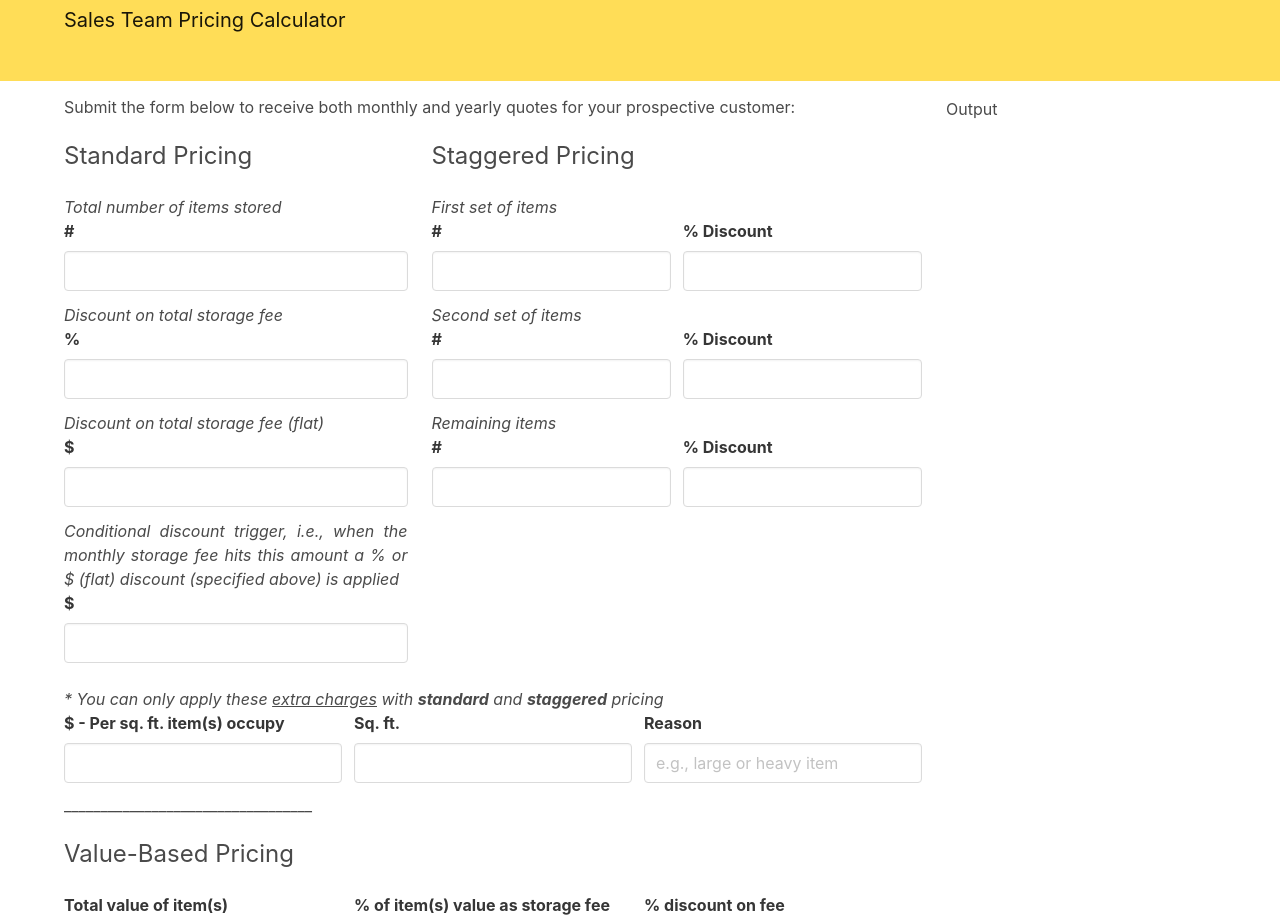
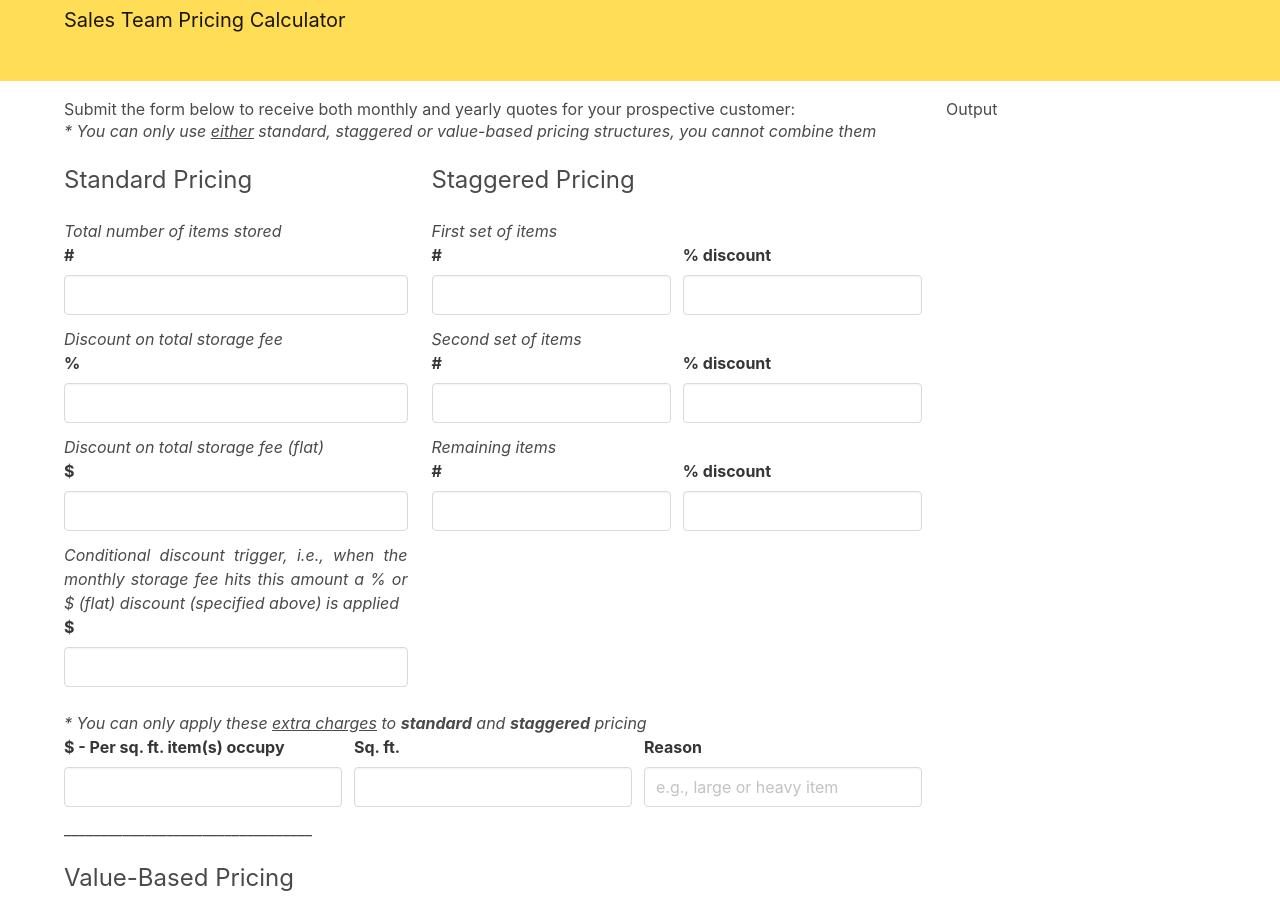
Before and after one commit to refayathaque/bxfy9pgue5fcs9yd, a React (Create React App) app: page / in a window 1280 px wide. Shown: the part 80-1000 px from the top of the page. Built offline with nearby package versions, Linux system fonts and the light colour scheme.

Commit message:
2324 Nov 30 2019

```diff
--- a/src/Input.js
+++ b/src/Input.js
@@ -50,17 +50,6 @@ const Input = ({ postCustomPricing, postCustomPricingReducer }) => {
     }
   }
 
-  const handleExtraChargeReason= value => {
-    setExtraChargeReason(value)
-    if (/^[_A-z0-9]*((-|\s)*[_A-z0-9])*$/g.test(value)) {
-      // https://www.regextester.com/93960
-      // Regex ^ ensures value is a valid set of words and numbers with no symbols
-      setExtraChargeReasonValid(true);
-    } else {
-      setExtraChargeReasonValid(false);
-    }
-  }
-
   const handleTotalDiscountPercentage = value => {
     setTotalDiscountPercentage(value)
     if (/^[1-9]([0-9]{0,1}$)/g.test(value) || !value) {
@@ -81,6 +70,16 @@ const Input = ({ postCustomPricing, postCustomPricingReducer }) => {
     }
   }
 
+  const handleConditionalDiscountTrigger = value => {
+    setConditionalDiscountTrigger(value)
+    if (/^[1-9]([0-9]{0,2}$)/g.test(value) || !value) {
+      // Regex ^ ensures value is a valid number less than 1000
+      setConditionalDiscountTriggerValid(true);
+    } else {
+      setConditionalDiscountTriggerValid(false);
+    }
+  }
+
   const handleExtraChargePerSqFt = value => {
     setExtraChargePerSqFt(value)
     if (/^[1-9]([0-9]{0,0}$)/g.test(value) || !value) {
@@ -98,6 +97,17 @@ const Input = ({ postCustomPricing, postCustomPricingReducer }) => {
       setSqFtValid(true);
     } else {
       setSqFtValid(false);
+    }
+  }
+
+  const handleExtraChargeReason= value => {
+    setExtraChargeReason(value)
+    if (/^[_A-z0-9]*((-|\s)*[_A-z0-9])*$/g.test(value)) {
+      // https://www.regextester.com/93960
+      // Regex ^ ensures value is a valid set of words and numbers with no symbols
+      setExtraChargeReasonValid(true);
+    } else {
+      setExtraChargeReasonValid(false);
     }
   }
 
@@ -163,11 +173,11 @@ const Input = ({ postCustomPricing, postCustomPricingReducer }) => {
 
   const handleValueBasedItemsTotal = value => {
     setValueBasedItemsTotal(value)
-    if (/^[1-9]([0-9]{0,6}$)/g.test(value) || !value) {
-      // Regex ^ ensures value is a valid number less than 10000000 (1 million)
-      setStgPrcFirstQuantityValid(true);
+    if (/^[1-9]([0-9]{0,5}$)/g.test(value) || !value) {
+      // Regex ^ ensures value is a valid number less than 1000000 (1 million)
+      setValueBasedItemsTotalValid(true);
     } else {
-      setStgPrcFirstQuantityValid(false);
+      setValueBasedItemsTotalValid(false);
     }
   }
 
@@ -191,16 +201,6 @@ const Input = ({ postCustomPricing, postCustomPricingReducer }) => {
     }
   }
 
-  const handleConditionalDiscountTrigger = value => {
-    setConditionalDiscountTrigger(value)
-    if (/^[1-9]([0-9]{0,2}$)/g.test(value) || !value) {
-      // Regex ^ ensures value is a valid number less than 1000
-      setConditionalDiscountTriggerValid(true);
-    } else {
-      setConditionalDiscountTriggerValid(false);
-    }
-  }
-
   const handleSubmit = () => {
     postCustomPricing(quantity, extraChargeReason, totalDiscountPercentage, totalDiscountValue, extraChargePerSqFt, sqFt)
   }
@@ -208,7 +208,7 @@ const Input = ({ postCustomPricing, postCustomPricingReducer }) => {
   const renderExtraChargeSqFt = () => {
     return (
       <React.Fragment>
-        <div className="is-italic">* You can only apply these <u>extra charges</u> with <span className="has-text-weight-bold">standard</span> and <span className="has-text-weight-bold">staggered</span> pricing</div>
+        <div className="is-italic">* You can only apply these <u>extra charges</u> to <span className="has-text-weight-bold">standard</span> and <span className="has-text-weight-bold">staggered</span> pricing</div>
         <div className="field is-grouped">
           <div className="control is-expanded">
             <label className="label">$ - Per sq. ft. item(s) occupy</label>
@@ -238,7 +238,7 @@ const Input = ({ postCustomPricing, postCustomPricingReducer }) => {
       <React.Fragment>
         <h4 className="subtitle is-4">Staggered Pricing</h4>
 
-        <fieldset disabled={quantity && quantityValid}>
+        <fieldset disabled={(quantity && quantityValid) || (valueBasedItemsTotal && valueBasedItemsTotalValid)}>
           <div className="is-italic">First set of items</div>
           <div className="field is-grouped">
             <div className="control is-expanded">
@@ -247,7 +247,7 @@ const Input = ({ postCustomPricing, postCustomPricingReducer }) => {
               {stgPrcFirstQuantityValid ? <React.Fragment></React.Fragment> : <p className="help is-danger">Must be a valid number and an amount less than 1,000</p>}
             </div>
             <div className="control is-expanded">
-              <label className="label">% Discount</label>
+              <label className="label">% discount</label>
               <input className={stgPrcFirstPercentageDiscountValid ? 'input' : 'input is-danger'} type="text" name="" value={stgPrcFirstPercentageDiscount} onChange={event => handleStgPrcFirstPercentageDiscount(event.target.value)} />
               {stgPrcFirstPercentageDiscountValid ? <React.Fragment></React.Fragment> : <p className="help is-danger">Must be a valid number and an amount less than 100</p>}
             </div>
@@ -261,7 +261,7 @@ const Input = ({ postCustomPricing, postCustomPricingReducer }) => {
               {stgPrcSecondQuantityValid ? <React.Fragment></React.Fragment> : <p className="help is-danger">Must be a valid number and an amount less than the first set of items</p>}
             </div>
             <div className="control is-expanded">
-              <label className="label">% Discount</label>
+              <label className="label">% discount</label>
               <input className={stgPrcSecondPercentageDiscountValid ? 'input' : 'input is-danger'} type="text" name="" value={stgPrcSecondPercentageDiscount} onChange={event => handleStgPrcSecondPercentageDiscount(event.target.value)} />
               {stgPrcSecondPercentageDiscountValid ? <React.Fragment></React.Fragment> : <p className="help is-danger">Must be a valid number and an amount less than 100</p>}
             </div>
@@ -275,7 +275,7 @@ const Input = ({ postCustomPricing, postCustomPricingReducer }) => {
               {stgPrcRemainingQuantityValid ? <React.Fragment></React.Fragment> : <p className="help is-danger">Must be a valid number and an amount less than the sum of the first and second set of items</p>}
             </div>
             <div className="control is-expanded">
-              <label className="label">% Discount</label>
+              <label className="label">% discount</label>
               <input className={stgPrcRemainingPercentageDiscountValid ? 'input' : 'input is-danger'} type="text" name="" value={stgPrcRemainingPercentageDiscount} onChange={event => handleStgPrcRemainingPercentageDiscount(event.target.value)} />
               {stgPrcRemainingPercentageDiscountValid ? <React.Fragment></React.Fragment> : <p className="help is-danger">Must be a valid number and an amount less than 100</p>}
             </div>
@@ -290,7 +290,7 @@ const Input = ({ postCustomPricing, postCustomPricingReducer }) => {
       <React.Fragment>
         <h4 className="subtitle is-4">Standard Pricing</h4>
 
-        <fieldset disabled={stgPrcFirstQuantity && stgPrcFirstQuantityValid}>
+        <fieldset disabled={(stgPrcFirstQuantity && stgPrcFirstQuantityValid) || (valueBasedItemsTotal && valueBasedItemsTotalValid)}>
           <div className="is-italic">Total number of items stored</div>
           <div className="field">
             <label className="label">#</label>
@@ -337,25 +337,25 @@ const Input = ({ postCustomPricing, postCustomPricingReducer }) => {
         <h6 className="subtitle is-6">__________________________________</h6>
         <h4 className="subtitle is-4">Value-Based Pricing</h4>
 
-        <fieldset>
+        <fieldset disabled={(stgPrcFirstQuantity && stgPrcFirstQuantityValid) || (quantity && quantityValid) || (extraChargePerSqFt && extraChargePerSqFtValid)}>
           <div className="field is-grouped">
             <div className="control is-expanded">
               <label className="label">Total value of item(s)</label>
               <input className={valueBasedItemsTotalValid ? 'input' : 'input is-danger'} type="text" name="" value={valueBasedItemsTotal} onChange={event => handleValueBasedItemsTotal(event.target.value)} />
+              {valueBasedItemsTotalValid ? <React.Fragment></React.Fragment> : <p className="help is-danger">Must be a valid number and an amount less than $1,000,000</p>}
             </div>
-            {valueBasedItemsTotalValid ? <React.Fragment></React.Fragment> : <p className="help is-danger">Must be a valid number and an amount less than 1,000</p>}
 
             <div className="control is-expanded">
               <label className="label">% of item(s) value as storage fee</label>
               <input className={valueBasedPercentageAsFeeValid ? 'input' : 'input is-danger'} type="text" name="" value={valueBasedPercentageAsFee} onChange={event => handleValueBasedPercentageAsFee(event.target.value)} />
+              {valueBasedPercentageAsFeeValid ? <React.Fragment></React.Fragment> : <p className="help is-danger">Must be a valid number and an amount less than 100</p>}
             </div>
-            {valueBasedPercentageAsFeeValid ? <React.Fragment></React.Fragment> : <p className="help is-danger">Must be a valid number and an amount less than 100</p>}
 
             <div className="control is-expanded">
-              <label className="label">% discount on fee</label>
+              <label className="label">% discount</label>
               <input className={valueBasedPercentageDiscountValid ? 'input' : 'input is-danger'} type="text" name="" value={valueBasedPercentageDiscount} onChange={event => handleValueBasedPercentageDiscount(event.target.value)} />
+              {valueBasedPercentageDiscountValid ? <React.Fragment></React.Fragment> : <p className="help is-danger">Must be a valid number and an amount less than 100</p>}
             </div>
-            {valueBasedPercentageDiscountValid ? <React.Fragment></React.Fragment> : <p className="help is-danger">Must be a valid number and an amount less than $1,000</p>}
           </div>
         </fieldset>
       </React.Fragment>
@@ -366,7 +366,7 @@ const Input = ({ postCustomPricing, postCustomPricingReducer }) => {
     return (
       <React.Fragment>
         <h6 className="subtitle is-6">__________________________________</h6>
-        <button className="button is-info is-outlined is-fullwidth" disabled={quantity ? '' : 'disabled'} onClick={handleSubmit}>
+        <button className="button is-info is-outlined is-fullwidth" disabled={(quantity && quantityValid) || (stgPrcFirstQuantity && stgPrcFirstQuantityValid) || (valueBasedItemsTotal && valueBasedItemsTotalValid) ? '' : 'disabled'} onClick={handleSubmit}>
           Provide quote
         </button>
       </React.Fragment>
@@ -375,7 +375,8 @@ const Input = ({ postCustomPricing, postCustomPricingReducer }) => {
 
   return (
     <React.Fragment>
-      <h6 className="subtitle is-6">Submit the form below to receive both monthly and yearly quotes for your prospective customer:</h6>
+      <div>Submit the form below to receive both monthly and yearly quotes for your prospective customer:</div>
+      <h6 className="subtitle is-6 is-italic">* You can only use <u>either</u> standard, staggered or value-based pricing structures, you cannot combine them</h6>
       <div className="columns">
         <div className="column is-5">
           {renderStandardPricing()}
```
